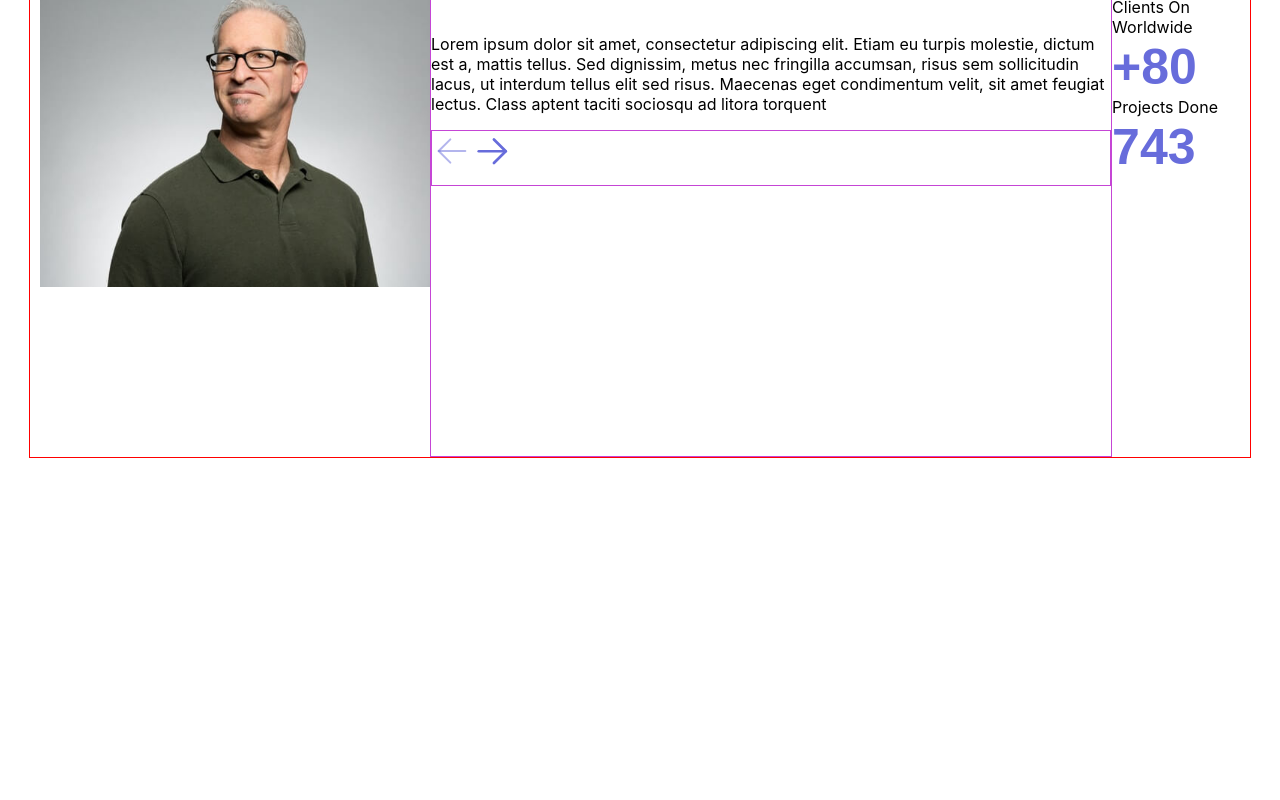
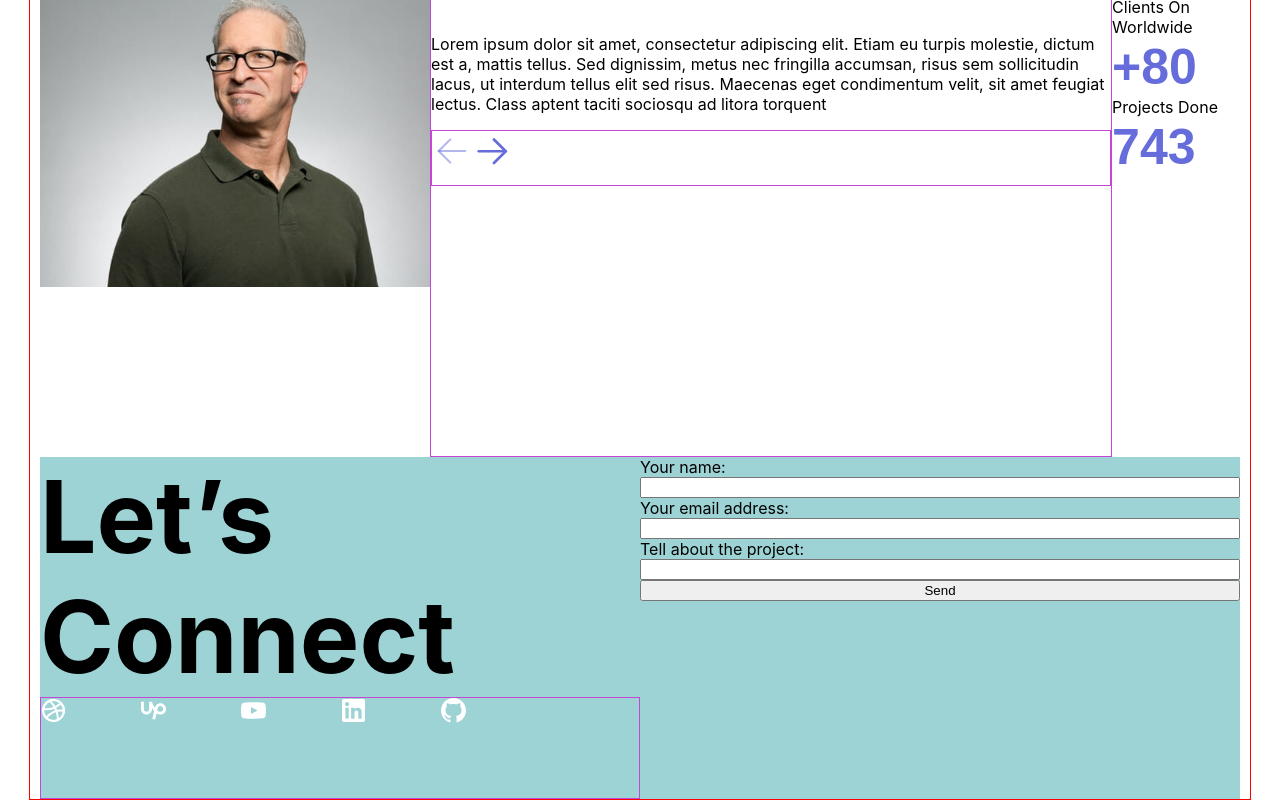
Before and after one commit to an-kulinich/portfolio, a React app: page / in a window 1280 px wide. Shown: the part 1512-2312 px from the top of the page. Before the commit the page ends 1970 px from the top, so only its background shows below. Built offline with nearby package versions, Linux system fonts and the light colour scheme.

Commit message:
add subscribe block

```diff
--- a/src/App.tsx
+++ b/src/App.tsx
@@ -5,6 +5,7 @@ import {Main} from "./layout/sections/main/Main";
 import {Skills} from "./layout/sections/skills/Skills";
 import {Experience} from "./layout/sections/experience/Experience";
 import {Slider} from "./layout/sections/slider/Slider";
+import {Subscribe} from "./layout/sections/subscribe/Subscribe";
 
 
 function App() {
@@ -16,6 +17,7 @@ function App() {
                 <Skills/>
                 <Experience/>
                 <Slider/>
+                <Subscribe/>
             </Container>
         </div>
     );
--- /dev/null
+++ b/src/layout/sections/subscribe/Subscribe.tsx
@@ -0,0 +1,67 @@
+import styled from "styled-components";
+import {FlexWrapper} from "../../../components/FlexWrapper";
+import {Icon} from "../../../components/Icon/Icon";
+
+export const Subscribe = () => {
+    return (
+        <StyledSubscribe>
+            <SubscribeIconsBlock>
+                <ConnectText>
+                    Let’s Connect
+                </ConnectText>
+                <FlexWrapper>
+                    <Icon iconId={"dribble"} />
+                    <Icon iconId={"upwork2"} />
+                    <Icon iconId={"youtube"} />
+                    <Icon iconId={"linkedin"} />
+                    <Icon iconId={"github"} />
+                </FlexWrapper>
+            </SubscribeIconsBlock>
+            <SubscribeForm>
+                <StyledLabel>Your name:</StyledLabel>
+                <StyledInput/>
+                <StyledLabel>Your email  address:</StyledLabel>
+                <StyledInput/>
+                <StyledLabel>Tell about the project:</StyledLabel>
+                <StyledInput/>
+                <SubscribeButton>Send</SubscribeButton>
+            </SubscribeForm>
+        </StyledSubscribe>
+    );
+};
+
+const StyledSubscribe = styled.section`
+    width: 100%;
+    display: flex;
+    background-color: #9dd3d5;
+`
+
+const SubscribeIconsBlock = styled.div`
+    width: 50%;
+`
+
+const ConnectText = styled.span`
+    font-weight: 700;
+    font-size: 100px;
+    line-height: 120%;
+    letter-spacing: 0%;
+
+`
+
+const SubscribeForm = styled.form`
+    width: 50%;
+    display: flex;
+    flex-direction: column;
+`
+
+const StyledLabel = styled.label`
+
+`
+
+const StyledInput = styled.input`
+
+`
+
+const SubscribeButton = styled.button`
+
+`
```
